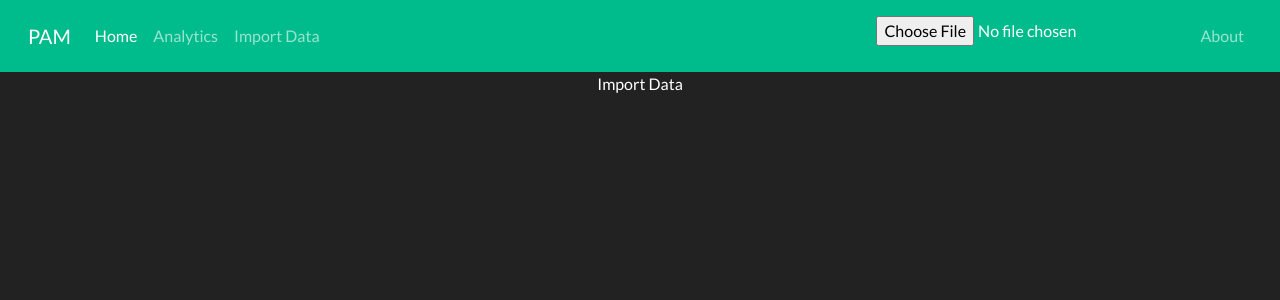
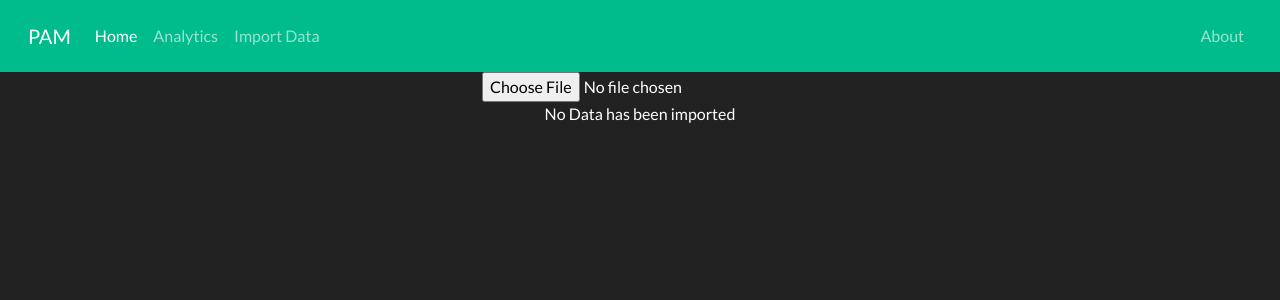
Before and after one commit to themgroe/pam, a React (Create React App) app: page /import-data in a window 1280 px wide. Shown: the top 300 px of the page. Built offline with nearby package versions, Linux system fonts and the light colour scheme.

Commit message:
Created a new component to handle the importing of data. refs #12

```diff
--- a/src/App.js
+++ b/src/App.js
@@ -7,6 +7,7 @@ import {
 
 import Navbar from './components/Navbar';
 import Analytics from './components/Analytics';
+import ImportData from './components/ImportData';
 
 function App() {
 	return (
@@ -23,7 +24,7 @@ function App() {
 						<Analytics />
 					</Route>
 					<Route exact path="/import-data">
-						Import Data
+						<ImportData />
 					</Route>
 					<Route exact path="/about">
 						About
--- /dev/null
+++ b/src/components/ImportData.js
@@ -0,0 +1,45 @@
+import React from 'react'
+import Papa from 'papaparse';
+
+
+class ImportData extends React.Component {
+  constructor(props) {
+    super(props);
+    this.state = {
+      parsedContent: null
+    };
+    this.setJson = this.setJson.bind(this);
+  }
+
+  getCSV(e) {
+    this.setState({
+      csv: e.target.files[0]
+    }, () => {
+      Papa.parse(this.state.csv, {
+        complete: this.setJson
+      });
+    })
+  }
+
+  setJson(result) {
+    console.log(result);
+    this.setState({parsedContent: result.data})
+  }
+
+  render() {
+    const { parsedContent } = this.state;
+    return(
+      <div>
+        <input type="file" onChange={(e) => this.getCSV(e)}/>
+        {
+          parsedContent ?
+              <div> {parsedContent} </div> :
+              <div> No Data has been imported </div>
+        }
+      </div>
+    )
+  }
+
+}
+
+export default ImportData
--- a/src/components/Navbar.js
+++ b/src/components/Navbar.js
@@ -3,33 +3,8 @@ import '../assets/css/darkly.css';
 import '../assets/css/pam.css';
 
 import { Link } from 'react-router-dom';
-import Papa from 'papaparse';
 
 class Navbar extends React.Component {
-
-    constructor(props) {
-        super(props);
-        this.state = {
-            data: null
-        };
-        this.setJson = this.setJson.bind(this);
-    }
-
-    getCSV(e) {
-        this.setState({
-          csv: e.target.files[0]
-        }, () => {
-            Papa.parse(this.state.csv, {
-                complete: this.setJson
-            });
-        })
-    }
-
-    setJson(result) {
-        console.log(result);
-        this.setState({parsedContent: result.data})
-    }
-
     render() {
         return(
             <nav className="navbar navbar-expand-lg navbar-dark bg-green">
@@ -53,10 +28,6 @@ class Navbar extends React.Component {
                                 </li>
                             </div>
                             <div className="info-links">
-                                <div>
-                                    <input type="file" onChange={(e) => this.getCSV(e)}/>
-                                    <div>{this.state.parsedContent}</div>
-                                </div>
                                 <li className="nav-item">
                                     <Link className="nav-link" to="/about">About</Link>
                                 </li>
```
